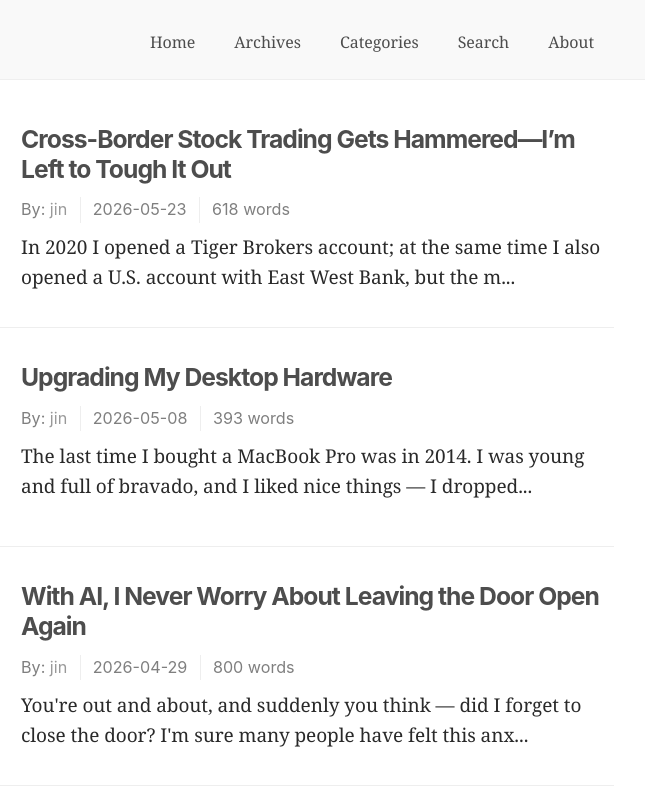
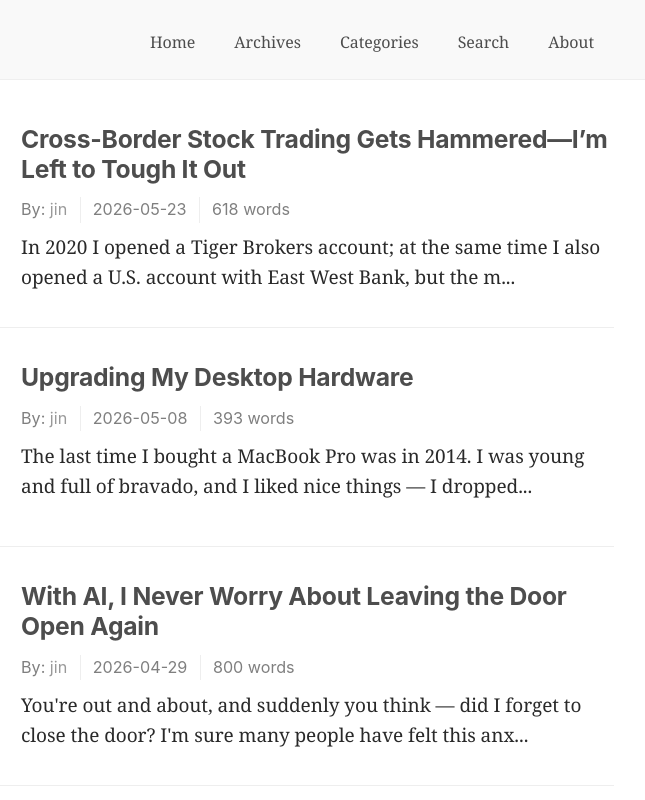
Before and after one commit to ezzty/krya-en, an Astro site: page / in a window 1280 px wide. Shown: the top 800 px of the page, 405-1050 px from the left. Built offline with nearby package versions, Linux system fonts and the light colour scheme; Astro itself is replaced by a stand-in of ours.

Commit message:
style: change post-title letter-spacing to -0.01em

```diff
--- a/src/styles/style.css
+++ b/src/styles/style.css
@@ -180,7 +180,7 @@ textarea {
   font-size: 1.3em;
   font-weight: 700;
   font-family: -apple-system, BlinkMacSystemFont, "Segoe UI", Roboto, Oxygen, Ubuntu, Cantarell, "Helvetica Neue", sans-serif;
-  letter-spacing: -0.04em;
+  letter-spacing: -0.01em;
   text-align: left;
   line-height: 1.2;
   color: rgba(0, 0, 0, 0.92);
```
